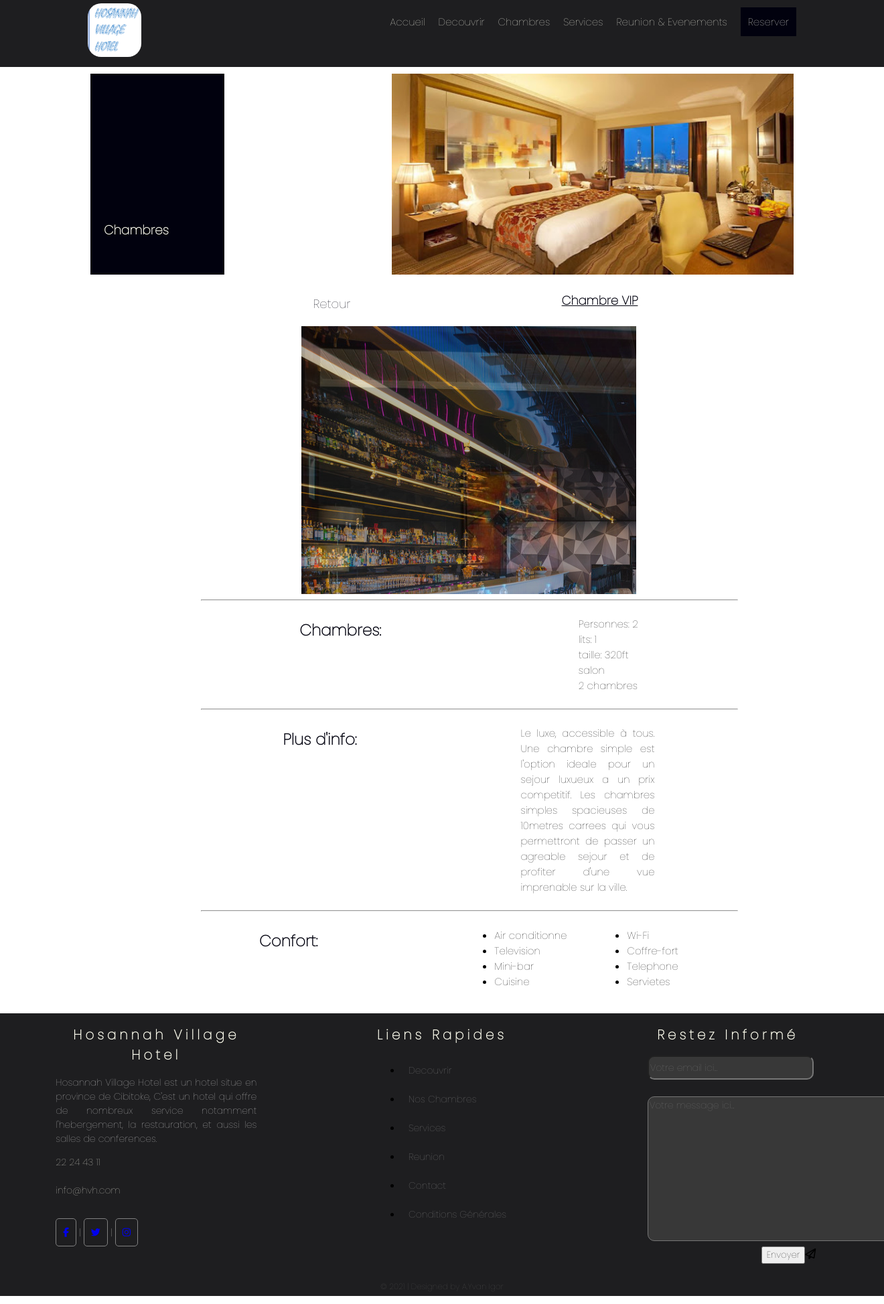
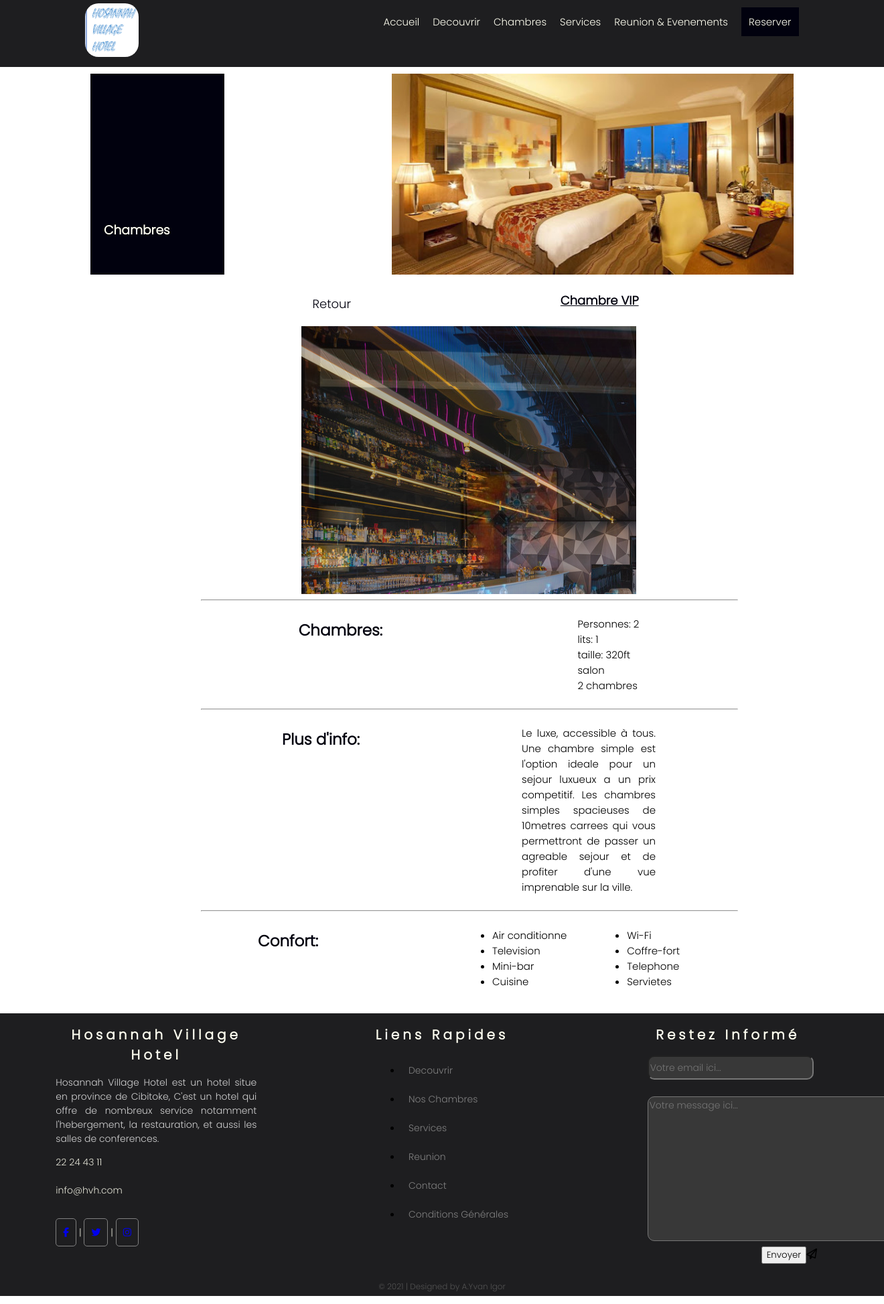
Before and after one commit to ahishakiyeyv/hosanna, a PHP site: page /vip.php in a window 1320 px wide; the page is wider, and only the part inside the window is pictured. Shown: that part at 67% size. Run offline with PHP 8.4, Linux system fonts and the light colour scheme; some libraries are stand-ins or nearby versions.

Commit message:
customizing the font

```diff
--- a/css/administration.css
+++ b/css/administration.css
@@ -1,4 +1,4 @@
-@import url('https://fonts.googleapis.com/css2?family=Poppins:wght@100;200;300;400;500;600;700;800;900&display=swap');
+@import url('https://fonts.googleapis.com/css2?family=Poppins:wght@300&display=swap');
 *
 {
      font-family: 'Poppins', sans-serif;
--- a/css/chambre.css
+++ b/css/chambre.css
@@ -1,4 +1,4 @@
-@import url('https://fonts.googleapis.com/css2?family=Poppins:wght@100&display=swap');
+@import url('https://fonts.googleapis.com/css2?family=Poppins:wght@300&display=swap');
 *{
     font-family: 'Poppins', sans-serif;
 }
--- a/css/contact.css
+++ b/css/contact.css
@@ -1,4 +1,4 @@
-@import url('https://fonts.googleapis.com/css2?family=Poppins:wght@100&display=swap');
+@import url('https://fonts.googleapis.com/css2?family=Poppins:wght@300&display=swap');
 *{
     font-family: 'Poppins', sans-serif;
 }
--- a/css/decouvrir.css
+++ b/css/decouvrir.css
@@ -1,4 +1,4 @@
-@import url('https://fonts.googleapis.com/css2?family=Poppins:wght@100&display=swap');
+@import url('https://fonts.googleapis.com/css2?family=Poppins:wght@300&display=swap');
 *{
     font-family: 'Poppins', sans-serif;
 }
--- a/css/decouvrire.css
+++ b/css/decouvrire.css
@@ -1,4 +1,4 @@
-@import url('https://fonts.googleapis.com/css2?family=Poppins:wght@100&display=swap');
+@import url('https://fonts.googleapis.com/css2?family=Poppins:wght@300&display=swap');
 *{
     font-family: 'Poppins', sans-serif;
 }
--- a/css/foote.css
+++ b/css/foote.css
@@ -1,4 +1,4 @@
-@import url('https://fonts.googleapis.com/css2?family=Poppins:wght@100&display=swap');
+@import url('https://fonts.googleapis.com/css2?family=Poppins:wght@300&display=swap');
 *{
     font-family: 'Poppins', sans-serif;
 }
--- a/css/footer.css
+++ b/css/footer.css
@@ -1,4 +1,4 @@
-@import url('https://fonts.googleapis.com/css2?family=Poppins:wght@100&display=swap');
+@import url('https://fonts.googleapis.com/css2?family=Poppins:wght@300&display=swap');
 *{
     font-family: 'Poppins', sans-serif;
 }
--- a/css/menus.css
+++ b/css/menus.css
@@ -1,5 +1,5 @@
 /*=====================================debut du menu=====================================*/
-@import url('https://fonts.googleapis.com/css2?family=Poppins:wght@100&display=swap');
+@import url('https://fonts.googleapis.com/css2?family=Poppins:wght@300&display=swap');
 *{
     font-family: 'Poppins', sans-serif;
 }
--- a/css/reserves.css
+++ b/css/reserves.css
@@ -1,4 +1,4 @@
-@import url('https://fonts.googleapis.com/css2?family=Poppins:wght@100&display=swap');
+@import url('https://fonts.googleapis.com/css2?family=Poppins:wght@300&display=swap');
 *{
     font-family: 'Poppins', sans-serif;
     margin:0;
--- a/css/reunione.css
+++ b/css/reunione.css
@@ -1,4 +1,4 @@
-@import url('https://fonts.googleapis.com/css2?family=Poppins:wght@100&display=swap');
+@import url('https://fonts.googleapis.com/css2?family=Poppins:wght@300&display=swap');
 *{
     font-family: 'Poppins', sans-serif;
 }
--- a/css/services.css
+++ b/css/services.css
@@ -1,4 +1,4 @@
-@import url('https://fonts.googleapis.com/css2?family=Poppins:wght@100&display=swap');
+@import url('https://fonts.googleapis.com/css2?family=Poppins:wght@300&display=swap');
 *{
     font-family: 'Poppins', sans-serif;
 }
--- a/css/simples.css
+++ b/css/simples.css
@@ -1,4 +1,4 @@
-@import url('https://fonts.googleapis.com/css2?family=Poppins:wght@100&display=swap');
+@import url('https://fonts.googleapis.com/css2?family=Poppins:wght@300&display=swap');
 *{
     font-family: 'Poppins', sans-serif;
 }
--- a/css/standard.css
+++ b/css/standard.css
@@ -1,4 +1,4 @@
-@import url('https://fonts.googleapis.com/css2?family=Poppins:wght@100&display=swap');
+@import url('https://fonts.googleapis.com/css2?family=Poppins:wght@300&display=swap');
 *{
     font-family: 'Poppins', sans-serif;
 }
--- a/css/styles.css
+++ b/css/styles.css
@@ -1,4 +1,4 @@
-@import url('https://fonts.googleapis.com/css2?family=Poppins:wght@100&display=swap');
+@import url('https://fonts.googleapis.com/css2?family=Poppins:wght@300&display=swap');
 *{
     font-family: 'Poppins', sans-serif;
 }
--- a/css/vip.css
+++ b/css/vip.css
@@ -1,4 +1,4 @@
-@import url('https://fonts.googleapis.com/css2?family=Poppins:wght@100&display=swap');
+@import url('https://fonts.googleapis.com/css2?family=Poppins:wght@300&display=swap');
 *{
     font-family: 'Poppins', sans-serif;
 }
```
